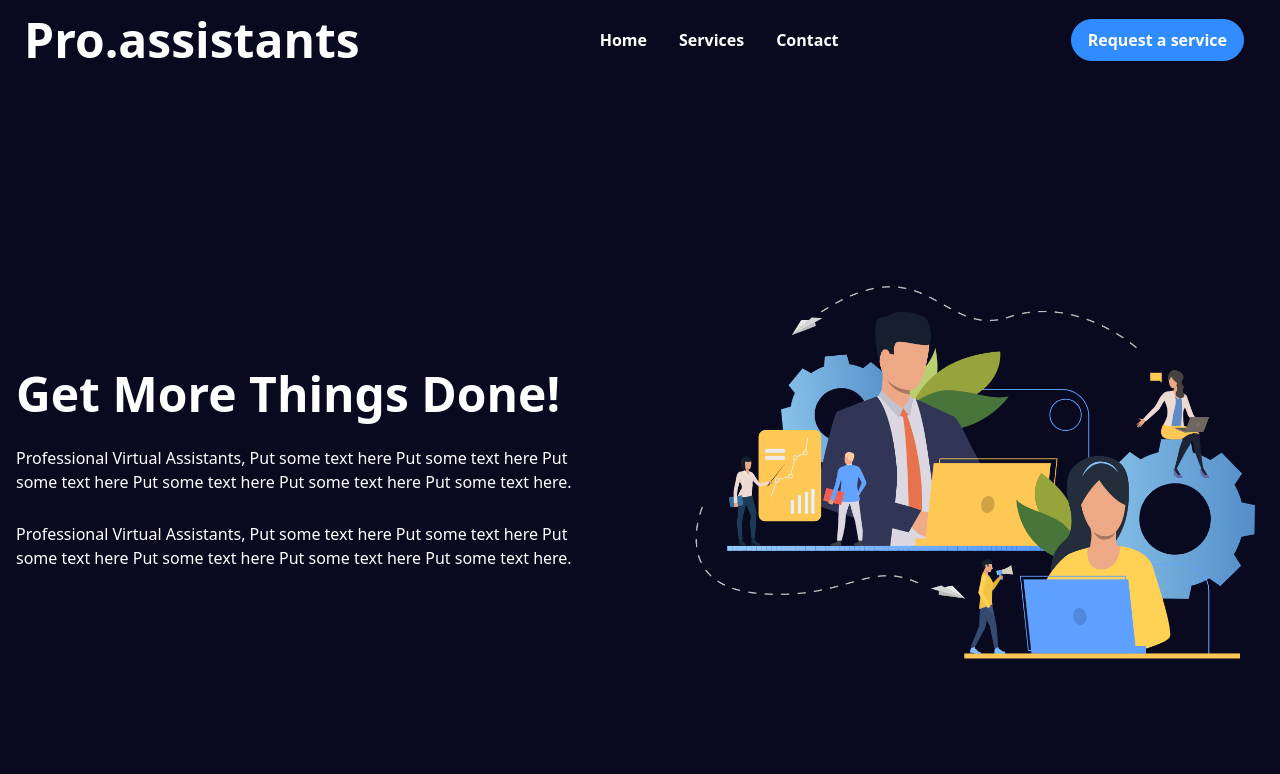
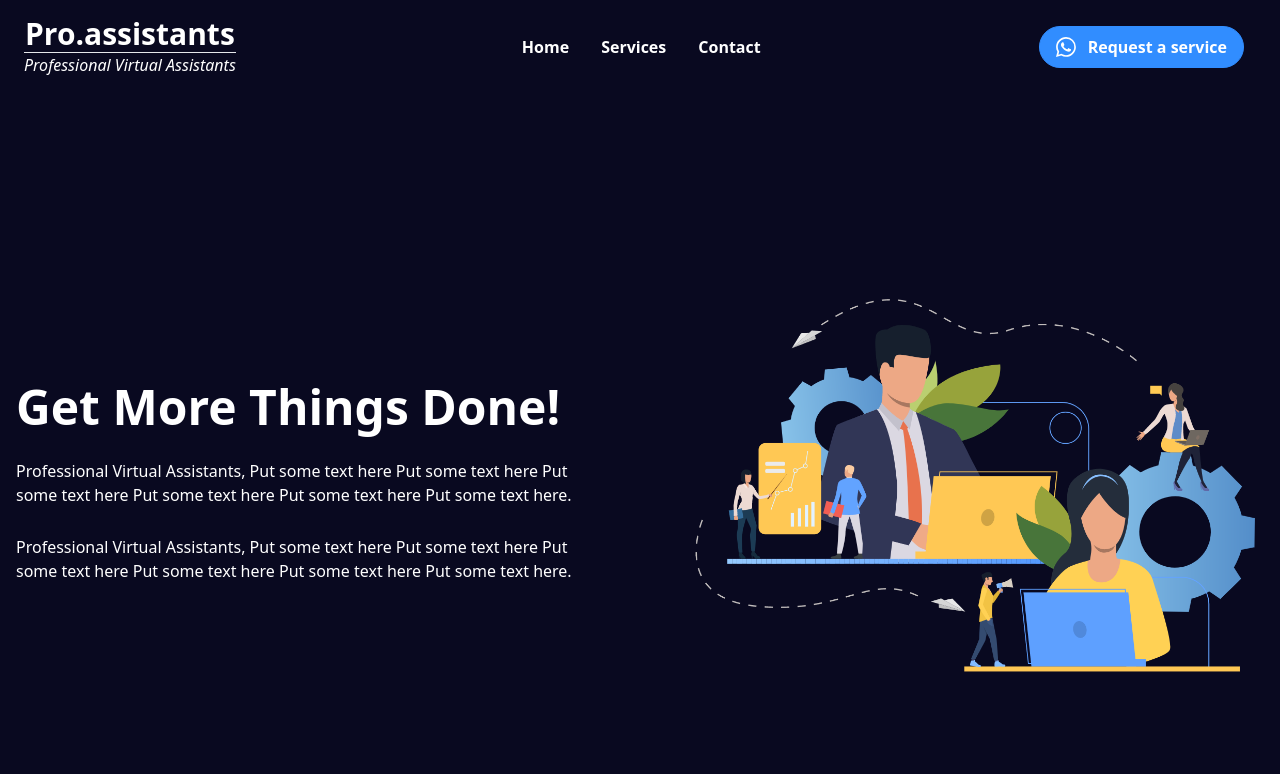
Before and after one commit to sarahboutej/sarahboutej.github.io, a plain HTML site: page work/pro-assistance/index.html in a window 1280 px wide. Shown: the top 774 px of the page. Drawn offline with Linux system fonts and the light colour scheme; files that its build step writes are made by us from their sources.

Commit message:
Add pro assistance changes

```diff
--- a/work/pro-assistance/index.html
+++ b/work/pro-assistance/index.html
@@ -35,8 +35,9 @@
         <div class="flex mr-5 justify-between items-center flex-auto">
           <div>
             <!-- Website Logo -->
-            <a href="#" class="flex items-center py-4 px-2">
-              <span class="font-semibold text-gray-800 lg:text-5xl text-2xl"><span class="text-white">Pro.assistants</span>
+            <a href="#" class="flex flex-col items-center py-4 px-2">
+              <span class="font-semibold text-white lg:text-3xl text-2xl">Pro.assistants</span>
+              <span class="text-base text-white italic font-light border-t">Professional Virtual Assistants</span>
             </a>
           </div>
           <!-- Primary Navbar items -->
@@ -48,7 +49,12 @@
           </div>
           <div>
             <a href="https://wa.link/imt57x" target="_blank" id="booking-btn"
-              class="hidden md:flex hover:shadow-xl transition transform hover:-translate-y-0.5 text-white font-bold bg-primary rounded-full border border-primary py-2 px-4">
+              class="hidden md:flex items-center hover:shadow-xl transition transform hover:-translate-y-0.5 text-white font-bold bg-primary rounded-full border border-primary py-2 px-4">
+              <svg xmlns="http://www.w3.org/2000/svg" width="16" height="16" fill="currentColor"
+              class="text-white w-5 h-5 hover:text-primary mr-3" viewBox="0 0 16 16">
+              <path
+                d="M13.601 2.326A7.854 7.854 0 0 0 7.994 0C3.627 0 .068 3.558.064 7.926c0 1.399.366 2.76 1.057 3.965L0 16l4.204-1.102a7.933 7.933 0 0 0 3.79.965h.004c4.368 0 7.926-3.558 7.93-7.93A7.898 7.898 0 0 0 13.6 2.326zM7.994 14.521a6.573 6.573 0 0 1-3.356-.92l-.24-.144-2.494.654.666-2.433-.156-.251a6.56 6.56 0 0 1-1.007-3.505c0-3.626 2.957-6.584 6.591-6.584a6.56 6.56 0 0 1 4.66 1.931 6.557 6.557 0 0 1 1.928 4.66c-.004 3.639-2.961 6.592-6.592 6.592zm3.615-4.934c-.197-.099-1.17-.578-1.353-.646-.182-.065-.315-.099-.445.099-.133.197-.513.646-.627.775-.114.133-.232.148-.43.05-.197-.1-.836-.308-1.592-.985-.59-.525-.985-1.175-1.103-1.372-.114-.198-.011-.304.088-.403.087-.088.197-.232.296-.346.1-.114.133-.198.198-.33.065-.134.034-.248-.015-.347-.05-.099-.445-1.076-.612-1.47-.16-.389-.323-.335-.445-.34-.114-.007-.247-.007-.38-.007a.729.729 0 0 0-.529.247c-.182.198-.691.677-.691 1.654 0 .977.71 1.916.81 2.049.098.133 1.394 2.132 3.383 2.992.47.205.84.326 1.129.418.475.152.904.129 1.246.08.38-.058 1.171-.48 1.338-.943.164-.464.164-.86.114-.943-.049-.084-.182-.133-.38-.232z" />
+              </svg>
               Request a service
             </a>
           </div>
```
